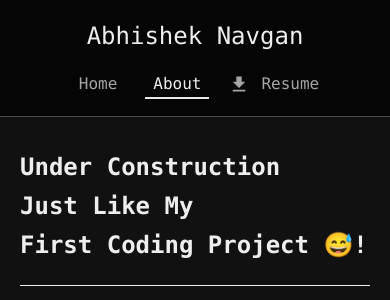
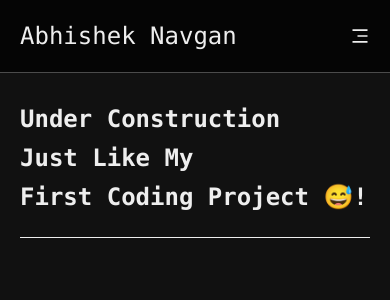
Before and after one commit to AbhishekNavgan95/portfolio-webpage, a React (Vite) app: page /about in a window 390 px wide. Shown: the top 300 px of the page. Built offline with nearby package versions, Linux system fonts and the light colour scheme.

Commit message:
added mobile nav

```diff
--- a/src/components/GSAP.jsx
+++ b/src/components/GSAP.jsx
@@ -23,22 +23,6 @@ const GSAP = ({projects}) => {
             opacity: 0,
             stagger: 0.1,
             duration: 0.5
-        })
-
-        const navbar = gsap.timeline()
-
-        navbar.from(".nav-one", {
-            y: "-150%",
-            opacity: 0,
-            duration: 0.5
-        }).from(".nav-two", {
-            opacity: 0,
-            stagger: 0.3,
-            duration: 0.5,
-        }).from(".nav-three", {
-            opacity: 0,
-            stagger: 0.1,
-            duration: 0.5,
         })
 
         const t3 = gsap.timeline({
@@ -88,7 +72,7 @@ const GSAP = ({projects}) => {
         })
 
         t5.to(".skill-three", {
-            backgroundColor: "#a5a5a5",
+            backgroundColor: "#eeeeee",
             color: "#111111",
             stagger: 0.2
         })
--- /dev/null
+++ b/src/components/GSAPNav.jsx
@@ -0,0 +1,30 @@
+import gsap from 'gsap';
+import { useGSAP } from '@gsap/react';
+import { ScrollTrigger } from 'gsap/ScrollTrigger';
+
+const GSAPNav = () => {
+
+    gsap.registerPlugin(ScrollTrigger);
+
+    useGSAP(() => {
+        const navbar = gsap.timeline()
+
+        navbar.from(".nav-one", {
+            y: "-150%",
+            opacity: 0,
+            duration: 0.5
+        }).from(".nav-two", {
+            opacity: 0,
+            stagger: 0.3,
+            duration: 0.5,
+        }).from(".nav-three", {
+            opacity: 0,
+            stagger: 0.1,
+            duration: 0.5,
+        })
+    })
+
+    return null;
+}
+
+export default GSAPNav
--- a/src/components/Header.jsx
+++ b/src/components/Header.jsx
@@ -4,7 +4,7 @@ const Header = ({ text }) => {
     let textArr = text.split('-');
 
     return (
-        <header className='text-2xl sm:text-4xl md:text-5xl mx-auto w-full pt-32 md:pt-24'>
+        <header className='text-2xl sm:text-4xl md:text-5xl mx-auto w-full pt-20 md:pt-24'>
             <div className='px-5 md:w-4/5 xl:w-1/2 mx-auto py-5 leading-relaxed text-f-light font-bold '>
                 {textArr.map((t, index) => (
                     <div key={index} className='overflow-hidden'>
--- a/src/components/LinkBtn.jsx
+++ b/src/components/LinkBtn.jsx
@@ -3,7 +3,7 @@ import Frame from './Frame'
 
 const LinkBtn = ({ children, link }) => {
     return (
-        <a href={link} target='_blank' className='text-2xl hover:text-f-light hover:font-bold group group bg-dark md:bg-light hover:bg-dark focus:bg-dark outline-none transition-all duration-300 three py-4 overflow-hidden'>
+        <a href={link} target='_blank' className='text-2xl hover:text-dark hover:font-bold group group bg-dark md:bg-light hover:bg-f-light focus:bg-dark outline-none transition-all duration-300 three py-4 overflow-hidden'>
             <span className='two'>
                 <Frame>
                     <div className='flex justify-between items-center gap-3'>
--- /dev/null
+++ b/src/components/MobileNav.jsx
@@ -0,0 +1,17 @@
+import React from 'react'
+import { Link, NavLink } from 'react-router-dom'
+import { IoMdDownload } from "react-icons/io";
+
+const MobileNav = ({ mobileNavActive, setMobileNavActive }) => {
+    return (
+        <div className={`${mobileNavActive ? "flex" : "hidden"} justify-center items-center fixed w-full h-screen top-0 z-[3] bg-dark-blur backdrop-blur-xl md:hidden`} onClick={() => setMobileNavActive(!mobileNavActive)}>
+            <div className='flex flex-col gap-y-5 items-center text-2xl'>
+                <NavLink className={({ isActive }) => isActive ? "px-2 py-1 text-f-light border-b-2 transition-all duration-400 " : "py-1 px-2 border-b-2 border-transparent transition-all duration-400 hover:text-f-light"} to={"/"}>Home</NavLink>
+                <NavLink className={({ isActive }) => isActive ? "px-2 py-1 text-f-light border-b-2 transition-all duration-400 " : "py-1 px-2 border-b-2 border-transparent transition-all duration-400 hover:text-f-light"} to={"/about"}>About</NavLink>
+                <a href="AbhishekNavgan.pdf" target='_blank' className='flex items-center gap-3 hover:text-f-light transition-all duration-300'><span className='text-xl'><IoMdDownload /></span>Resume</a>
+            </div>
+        </div>
+    )
+}
+
+export default MobileNav
--- a/src/components/Navbar.jsx
+++ b/src/components/Navbar.jsx
@@ -1,17 +1,25 @@
-import React from 'react'
+import React, { useState } from 'react'
 import { NavLink, Link } from 'react-router-dom'
 import { IoMdDownload } from "react-icons/io";
+import { RiMenu3Fill } from "react-icons/ri";
 import Frame from './Frame';
+import MobileNav from './MobileNav';
+import GSAPNav from './GSAPNav';
 
 const Navbar = () => {
+
+  const [mobileNavActive, setMobileNavActive] = useState(false);
+
+
   return (
-    <nav className='fixed z-[5] w-full border-b py-5 bg-dark-blur border-accent-light px-4 nav-one backdrop-blur-sm'>
+    <nav className='fixed z-[5] w-full border-b py-5 bg-dark-blur border-accent-light nav-one backdrop-blur-sm'>
+      <GSAPNav />
       <Frame>
-        <div className='flex flex-col md:flex-row gap-y-5 justify-between items-center'>
+        <div className='flex flex-row gap-y-5 justify-between items-center relative z-[4]'>
           <Link to={"/"} className=' text-2xl'>
             <h1 className='text-f-light nav-two'>Abhishek Navgan</h1>
           </Link>
-          <div className='flex gap-x-5 md:gap-10 items-center'>
+          <div className='md:flex gap-x-5 md:gap-10 items-center hidden'>
             <span className='nav-three'>
               <NavLink className={({ isActive }) => isActive ? "px-2 py-1 text-f-light border-b-2 transition-all duration-400 " : "py-1 px-2 border-b-2 border-transparent transition-all duration-400 hover:text-f-light"} to={"/"}>Home</NavLink>
             </span>
@@ -22,8 +30,12 @@ const Navbar = () => {
               <a href="AbhishekNavgan.pdf" target='_blank' className='flex items-center gap-3 hover:text-f-light transition-all duration-300'><span className='text-xl'><IoMdDownload /></span>Resume</a>
             </span>
           </div>
+          <div className='md:hidden text-f-light text-xl cursor-pointer transition-all duration-100 user-select-none' onClick={() => setMobileNavActive(!mobileNavActive)}>
+            <RiMenu3Fill />
+          </div>
         </div>
       </Frame>
+      <MobileNav mobileNavActive={mobileNavActive} setMobileNavActive={setMobileNavActive} />
     </nav>
   )
 }
--- a/src/pages/Home.jsx
+++ b/src/pages/Home.jsx
@@ -55,22 +55,22 @@ const Home = () => {
                 <div className='py-5 md:py-10 flex flex-col'>
                     <LinkBtn link={url.github_url}>
                         <FaGithub className='' />
-                        <span className='w-1/2 transition-all h-[1px] bg-accent group-hover:bg-f-light'></span>
+                        <span className='w-1/2 transition-all duration-1000 h-[1px] bg-accent group-hover:bg-dark'></span>
                         <MdArrowOutward className='group-hover:rotate-45 group-focus:rotate-45  transition-transform' />
                     </LinkBtn>
                     <LinkBtn link={url.linkedin_url}>
                         <FaLinkedinIn className='' />
-                        <span className='w-1/2 transition-all h-[1px] bg-accent group-hover:bg-f-light'></span>
+                        <span className='w-1/2 transition-all duration-1000 h-[1px] bg-accent group-hover:bg-dark'></span>
                         <MdArrowOutward className='group-hover:rotate-45 group-focus:rotate-45  transition-transform' />
                     </LinkBtn>
                     <LinkBtn link={url.instagram_url}>
                         <FaInstagram className='' />
-                        <span className='w-1/2 transition-all h-[1px] bg-accent group-hover:bg-f-light'></span>
+                        <span className='w-1/2 transition-all duration-1000 h-[1px] bg-accent group-hover:bg-dark'></span>
                         <MdArrowOutward className='group-hover:rotate-45 group-focus:rotate-45  transition-transform' />
                     </LinkBtn>
                     <LinkBtn link={url.twitter_url}>
                         <FaXTwitter className='' />
-                        <span className='w-1/2 transition-all h-[1px] bg-accent group-hover:bg-f-light'></span>
+                        <span className='w-1/2 transition-all duration-1000 h-[1px] bg-accent group-hover:bg-dark'></span>
                         <MdArrowOutward className='group-hover:rotate-45 group-focus:rotate-45  transition-transform' />
                     </LinkBtn>
                 </div>
@@ -85,7 +85,7 @@ const Home = () => {
                             <div className='flex gap-x-3 md:gap-x-5 gap-y-3 flex-wrap items-center justify-center my-5 skill-one'>
                                 {
                                     skills.map((skill, index) => (
-                                        <span key={index} className='text-sm md:text-xl skill-three p-3 transition-all duration-300 bg-light  border rounded-lg border-accent-light text-nowrap backdrop-blur-xl '>
+                                        <span key={index} className='text-sm md:text-xl skill-three p-3 transition-all duration-300 bg-dark border rounded-lg border-accent-light text-nowrap backdrop-blur-xl '>
                                             <img className='w-[30px] md:w-[50px] aspect-square' src={skill?.URL} alt="" />
                                         </span>
                                     ))
```
